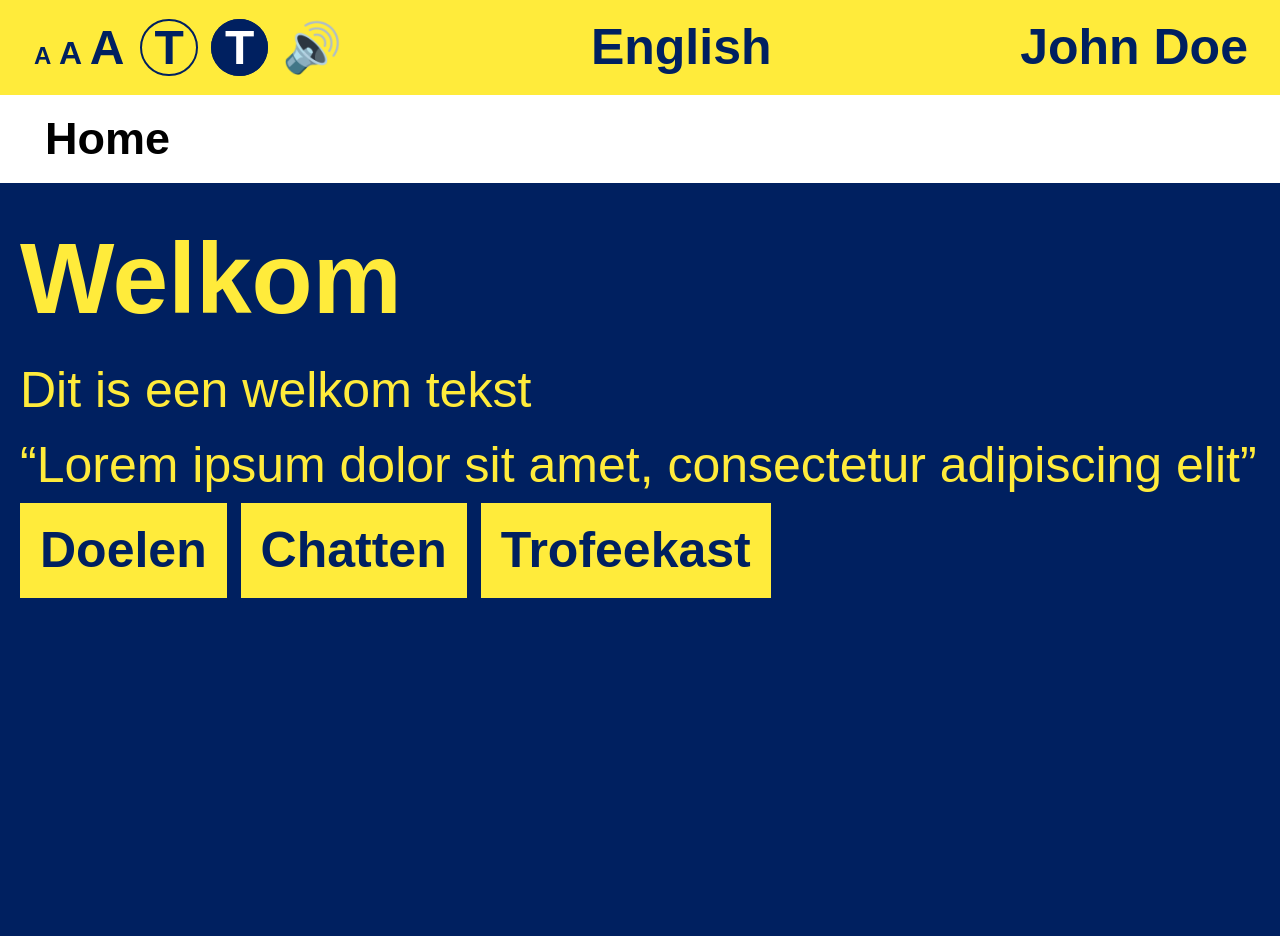
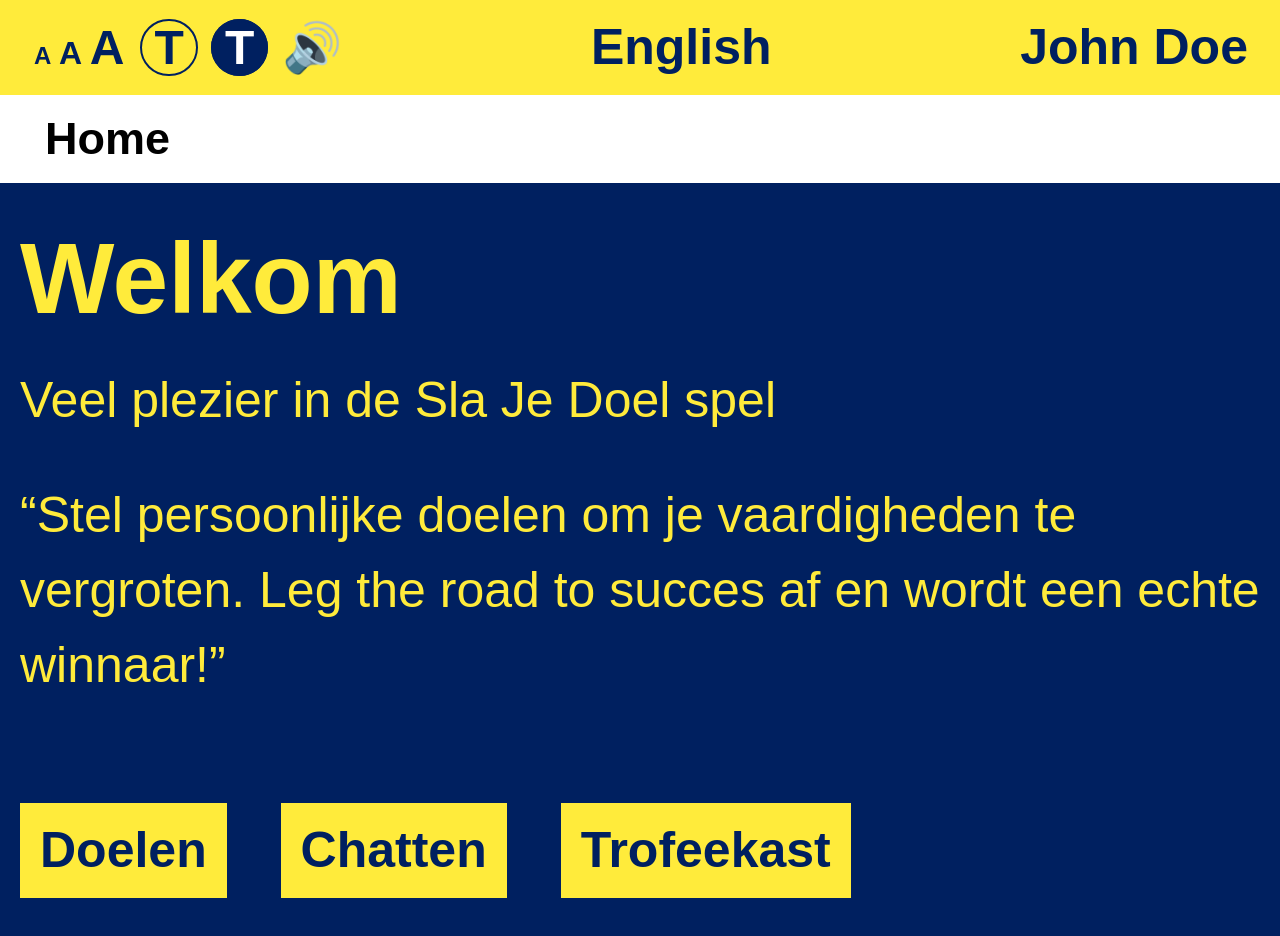
Before and after one commit to vivian3007/TeamChipmunk, a plain HTML site: page index.html in a window 1280 px wide. Before the commit the page ends 800 px from the top, so only its background shows below. Drawn offline with Linux system fonts and the light colour scheme.

Commit message:
home pagina versie 1

```diff
--- a/index.html
+++ b/index.html
@@ -37,10 +37,10 @@
 </nav>
 <main id="main" role="main">
     <h1>Welkom</h1>
-    <p>
-        Dit is een welkom tekst <br />
-        <q>Lorem ipsum dolor sit amet, consectetur adipiscing elit</q>
+    <p class="spel">
+        Veel plezier in de Sla Je Doel spel
     </p>
+    <q class="spel-onderzin">Stel persoonlijke doelen om je vaardigheden te vergroten. Leg the road to succes af en wordt een echte winnaar!</q>
     <section class="welcome-buttons" aria-label="Acties">
         <a class="goals-button" href="goals.html" aria-label="Doelen">Doelen</a>
         <a class="goals-button" href="goals.html" aria-label="Chatten">Chatten</a>
--- a/style.css
+++ b/style.css
@@ -214,3 +214,15 @@ circle:hover {
 .categories {
     margin: 10px 0 20px 0;
 }
+
+.spel {
+    margin: 10px 0 40px 0;
+}
+
+.spel-onderzin {
+    margin: 40px 0 40px 0;
+}
+
+.goals-button {
+    margin: 100px 40px 40px 0;
+}
```
